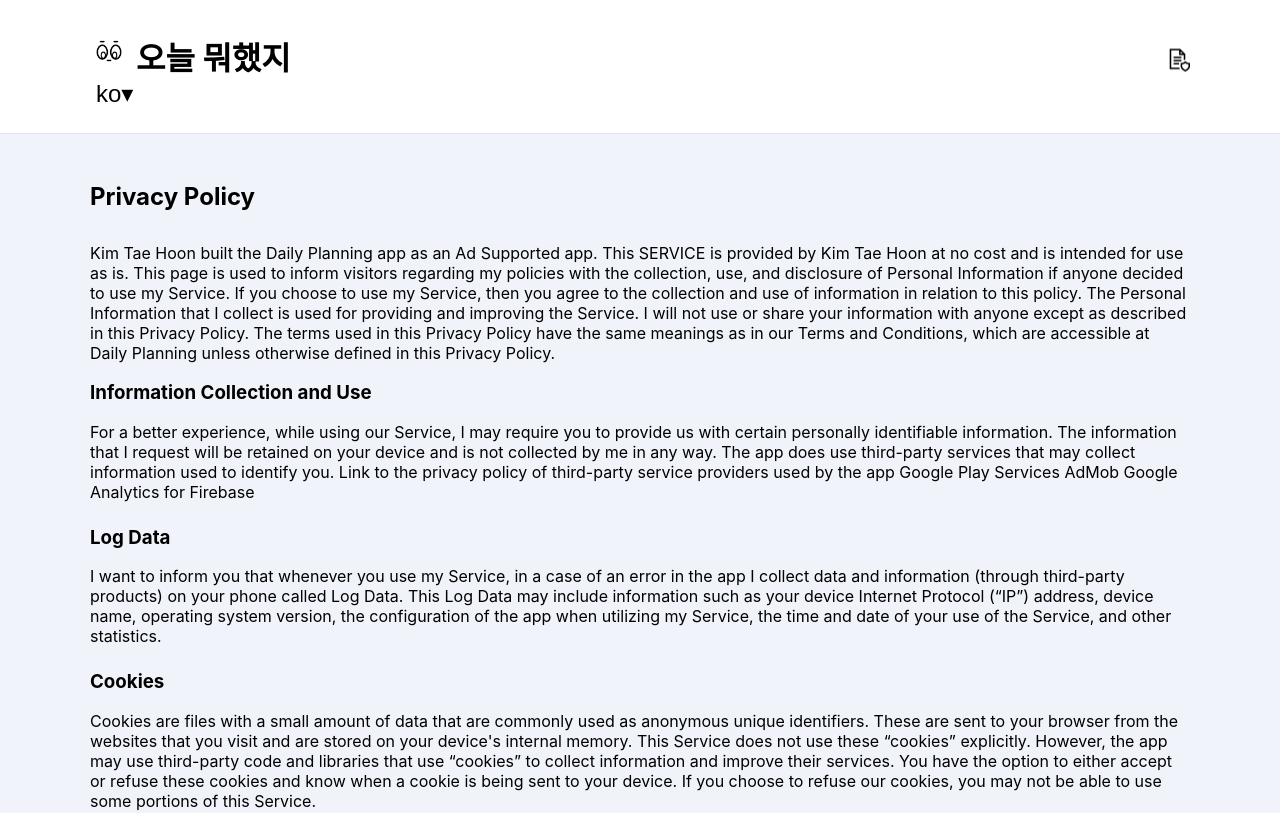
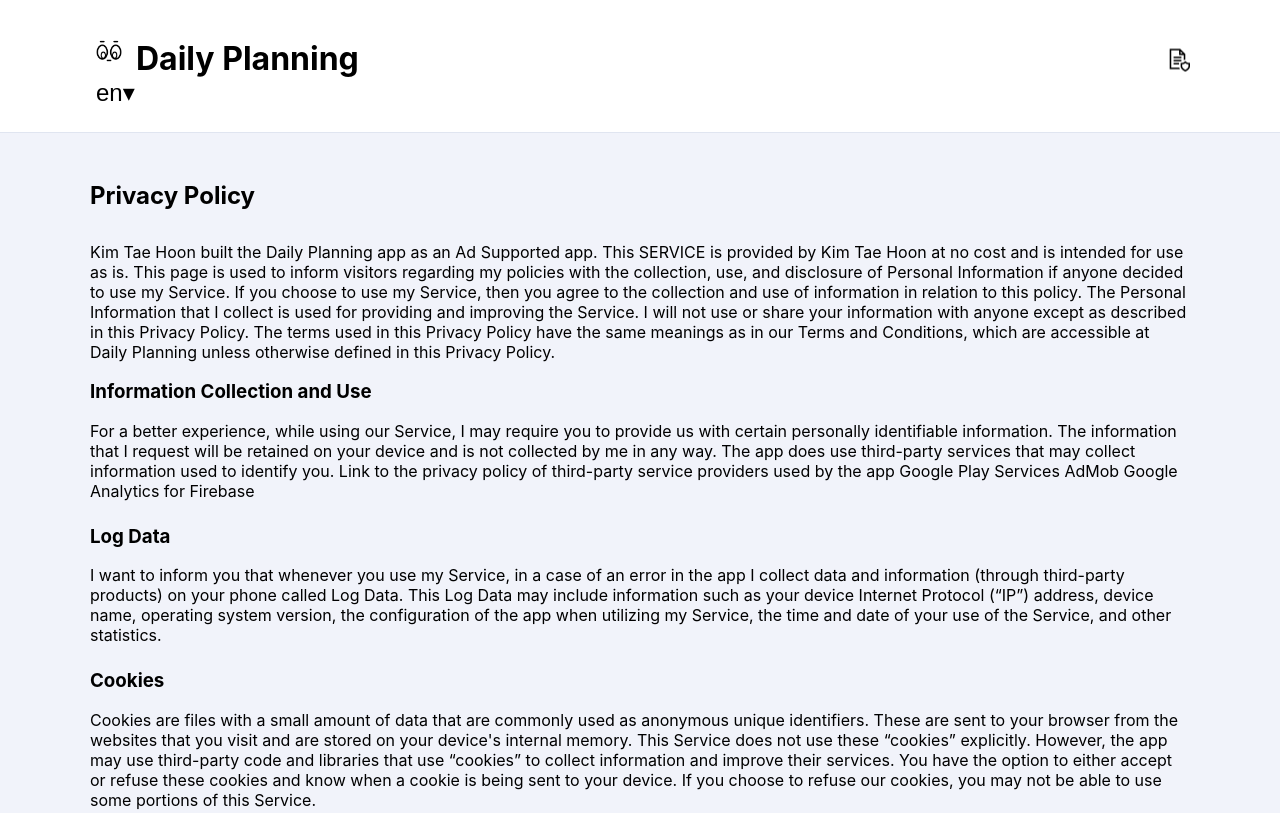
Before and after one commit to HOONITANG/react-app-site, a React (Create React App) app: page /react-app-site/policy_en in a window 1280 px wide. Shown: the top 813 px of the page. Built offline with nearby package versions, Linux system fonts and the light colour scheme.

Commit message:
en header

```diff
--- a/src/Header.js
+++ b/src/Header.js
@@ -5,7 +5,6 @@ import i18next from "./config/lang/i18n";
 
 function Header() {
   const { t } = useTranslation();
-
   const handleClick = () => {
     var language = i18next.language == "ko" ? "en" : "ko";
     i18next.changeLanguage(language);
--- a/src/pages/Policy_EN.js
+++ b/src/pages/Policy_EN.js
@@ -1,11 +1,17 @@
-import React from "react";
+import React, { useState, useEffect } from "react";
 import Header from "../Header";
+import i18next from "../config/lang/i18n";
 
 function PolicyEN() {
+  // componentDidMount
+  useEffect(() => {
+    i18next.changeLanguage("en");
+  }, []);
+
   return (
     <div className="PolicyEN">
       <div>
-        <Header />
+        <Header lang="en" />
 
         <div id="main_contents_wrap">
           <div className="common_contents_inner">
```
